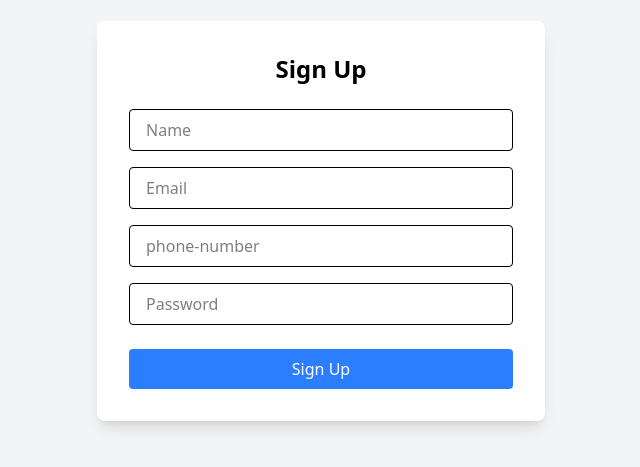
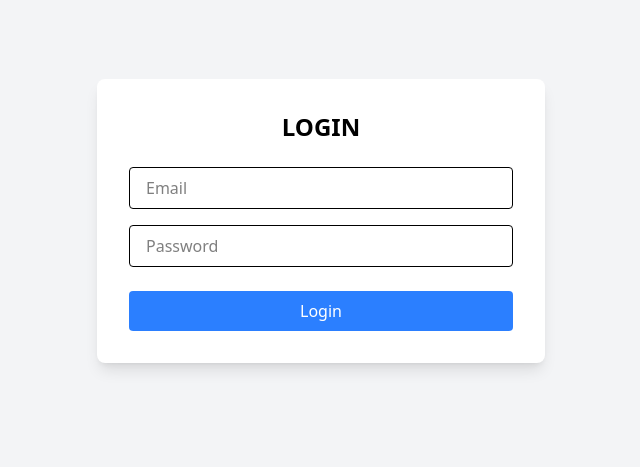
Before and after one commit to vaishnavi185/employee, a React (Vite) app in the folder empdas/: page / in a window 1280 px wide. Shown: the part 179-646 px from the top of the page, without its empty margins (319-959 px from the left). Built offline with nearby package versions, Linux system fonts and the light colour scheme.

Commit message:
login frontend

```diff
--- a/empdas/src/App.jsx
+++ b/empdas/src/App.jsx
@@ -3,6 +3,7 @@ import reactLogo from './assets/react.svg'
 import viteLogo from '/vite.svg'
 
 import SignupPage from './components/SignupPage'
+import Login from './components/Login'
 
 
 function App() {
@@ -10,7 +11,8 @@ function App() {
 
   return (
     <>
-      <SignupPage></SignupPage>
+      {/* <SignupPage></SignupPage> */}
+      <Login></Login>
     </>
   )
 }
--- a/empdas/src/components/Login.jsx
+++ b/empdas/src/components/Login.jsx
@@ -2,8 +2,42 @@ import React from 'react'
 
 export default function Login() {
   return (
-    <div>
+     <div className="flex items-center justify-center min-h-screen bg-gray-100">
+      <form className="bg-white p-8 rounded-lg shadow-lg w-full max-w-md">
+        <h2 className="text-2xl font-bold mb-6 text-center">LOGIN</h2>
 
+
+<input
+          type="email"
+          name='email'
+          placeholder="Email"
+
+        //    value={formData.email}
+        //    onChange={handleChange}
+          className="w-full mb-4 px-4 py-2 border rounded focus:outline-none focus:ring-2 focus:ring-blue-400"
+        />
+
+
+
+
+        <input
+          type="password"
+           name='passward'
+          placeholder="Password"
+        //    value={formData.passward}
+
+        //    onChange={handleChange}
+          className="w-full mb-6 px-4 py-2 border rounded focus:outline-none focus:ring-2 focus:ring-blue-400"
+        />
+
+        <button
+          type="submit"
+        //   onClick={handleSubmit}
+          className="w-full bg-blue-500 text-white py-2 rounded hover:bg-blue-600 transition duration-200"
+        >
+          Login
+        </button>
+      </form>
     </div>
   )
 }
```
